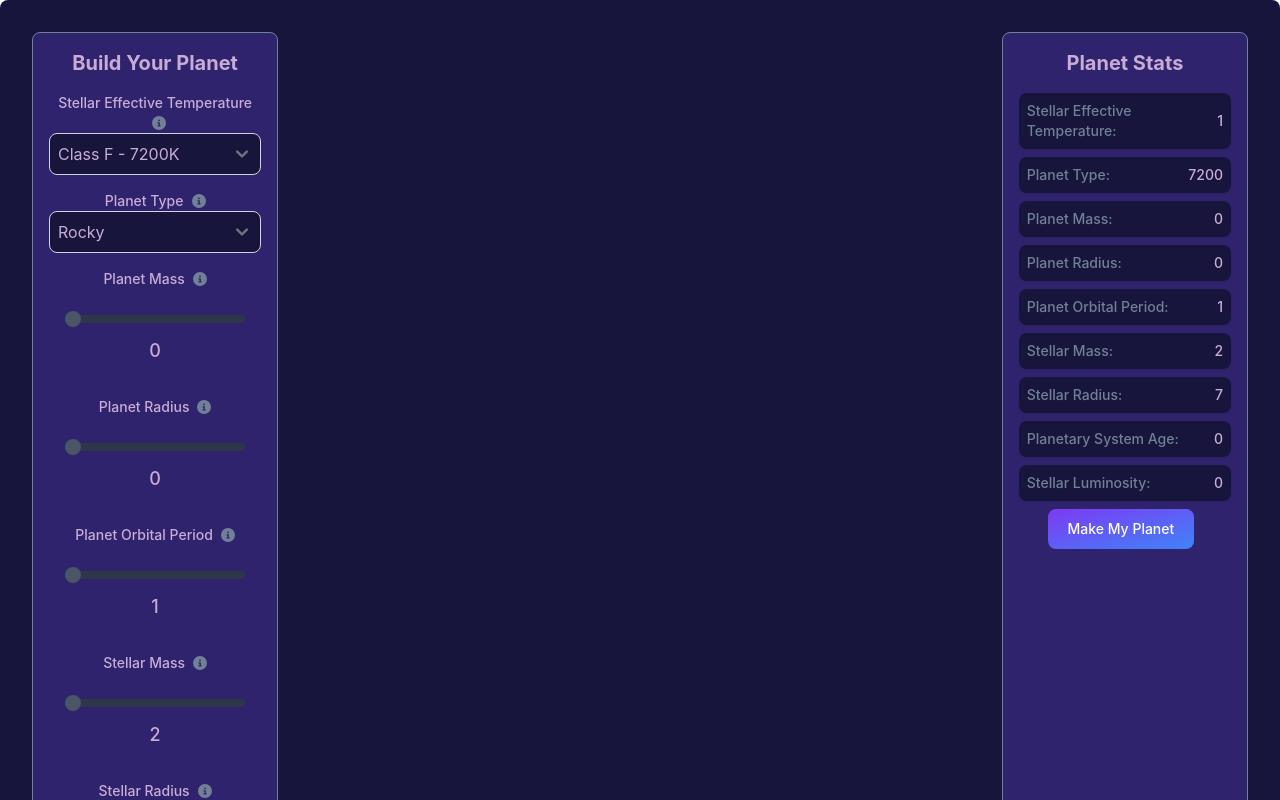
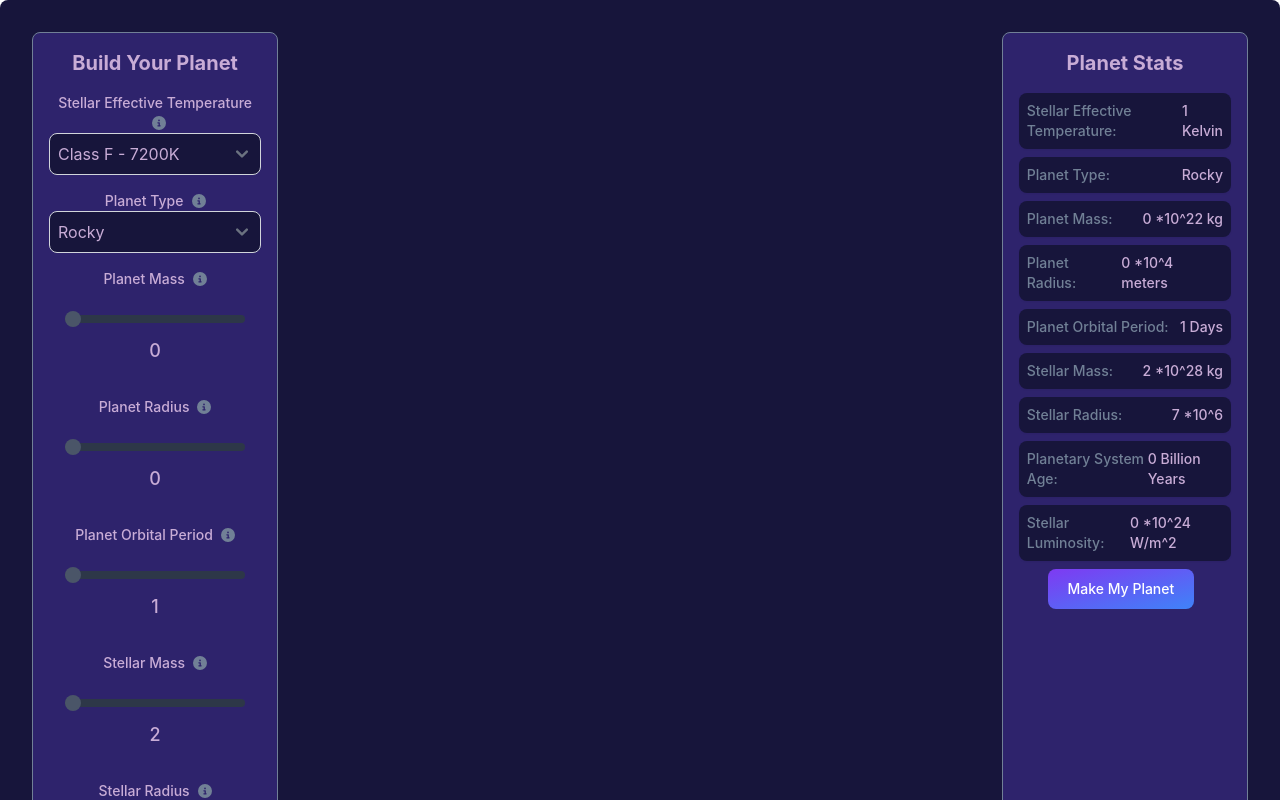
Before and after one commit to Pineapple-Soup/interplanetary, a React (Create React App) app: page / in a window 1280 px wide. Shown: the top 800 px of the page. Built offline with nearby package versions, Linux system fonts and the light colour scheme.

Commit message:
Add units to planet stats

```diff
--- a/src/data/planetParameters.js
+++ b/src/data/planetParameters.js
@@ -11,7 +11,8 @@ export const planetParams = [
             {value: 5700, label: "Class G - 5700K"},
             {value: 4800, label: "Class K - 4800K"},
             {value: 3800, label: "Class M - 3800K"}
-        ]
+        ],
+        units: "Kelvin"
     },
     {
         id: 10,
@@ -23,7 +24,8 @@ export const planetParams = [
             {value: 2, label: "Ice Giant"},
             {value: 3, label: "Gas Giant"},
             {value: 4, label: "Icy"}
-        ]
+        ],
+        units: ''
     },
     {
         id: 1,
@@ -34,7 +36,7 @@ export const planetParams = [
         max: 60000,
         step: 100,
         info: "This is the mass of the planet in earth masses",
-        units: "Earths"
+        units: "*10^22 kg"
     },
     {
         id: 2,
@@ -45,7 +47,7 @@ export const planetParams = [
         max: 60000,
         step: 1,
         info : "This is the radius of the planet in Earth radii.",
-        units: "Earth Radii"
+        units: "*10^4 meters"
     },
     {
         id: 3,
@@ -66,7 +68,8 @@ export const planetParams = [
         min: 2,
         max: 20000,
         step: 1,
-        info: "This is the mass of the star in Solar masses."
+        info: "This is the mass of the star in Solar masses.",
+        units: "*10^28 kg"
     },
     {
         id: 5,
@@ -76,7 +79,8 @@ export const planetParams = [
         min: 7,
         max: 70000,
         step: 1,
-        info: "This is the radius of the star in Solar radii."
+        info: "This is the radius of the star in Solar radii.",
+        units: "*10^6"
     },
     // {
     //     id: 6,
@@ -97,7 +101,8 @@ export const planetParams = [
         min: 0,
         max: 12,
         step: 1,
-        info: "This is the age of the planetary system in billions of years."
+        info: "This is the age of the planetary system in billions of years.",
+        units: "Billion Years"
     },
     {
         id: 8,
@@ -107,7 +112,8 @@ export const planetParams = [
         min: 0,
         max: 100,
         step: 1,
-        info: "This is the luminosity of the star in Solar luminosities."
+        info: "This is the luminosity of the star in Solar luminosities.",
+        units: "*10^24 W/m^2"
     },
 
 
--- a/src/pages/LandingPage.js
+++ b/src/pages/LandingPage.js
@@ -11,7 +11,7 @@ const PLANET_POST_URL = '';
 
 
 const LandingPage = () => {
-    const [pType, setPType] = useState(7200);
+    const [pType, setPType] = useState("Rocky");
     const [sTemp, setSTemp] = useState(1);
     const [pMass, setPMass] = useState(0);
     const [pRadius, setPRadius] = useState(0);
@@ -114,7 +114,7 @@ const LandingPage = () => {
                                 return (
                                     <div key={p.id} className="flex justify-between items-center mb-2 p-2 bg-primary rounded-lg shadow-sm">
                                         <span className="text-sm font-medium text-highlight">{p.label}:</span>
-                                        <span className="text-sm font-medium text-secondary">{eval(p.state)}</span>
+                                        <span className="text-sm font-medium text-secondary">{eval(p.state)} {p.units}</span>
                                     </div>
                                 );
                             })}
```
